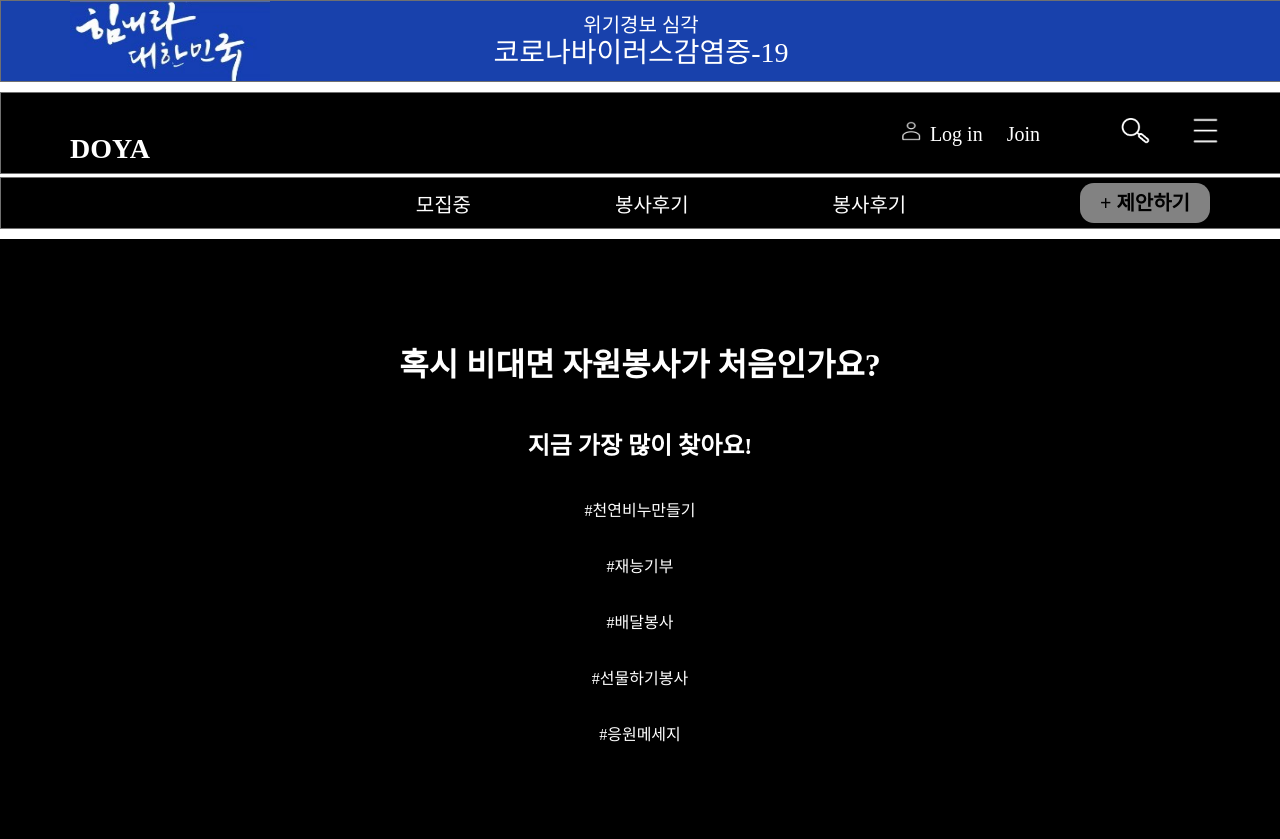
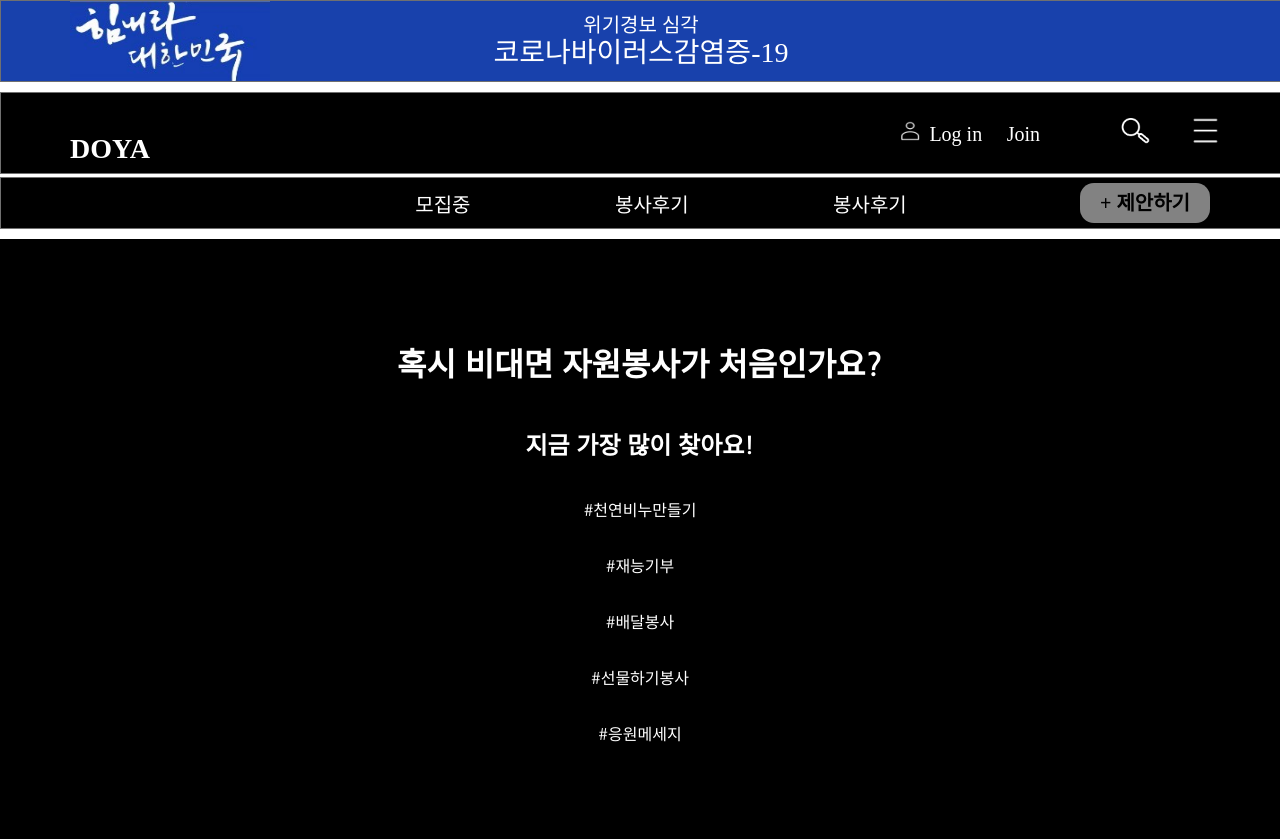
Before and after one commit to GJAI-School/2020-GJAI-Hackerton, a Django app: page /search/ in a window 1280 px wide. Run offline with Django 3.2, Linux system fonts and the light colour scheme; some web fonts are replaced.

Commit message:
font updated

```diff
--- a/doya/firstapp/static/search.css
+++ b/doya/firstapp/static/search.css
@@ -1,3 +1,12 @@
+@import url(//cdn.rawgit.com/hiun/NanumSquare/master/nanumsquare.css);
+@import url(http://fonts.googleapis.com/earlyaccess/nanumgothic.css);
+
+*{
+    text-decoration: none;
+    list-style: none;
+    font-family: 'Nanum Gothic', sans-serif;
+}
+
 contain {
     width: 100%;
     height: 600px;
```
Also changed, not shown: doya/firstapp/static/main.css (+9 -0 lines), doya/firstapp/static/post.css (+9 -0 lines).
